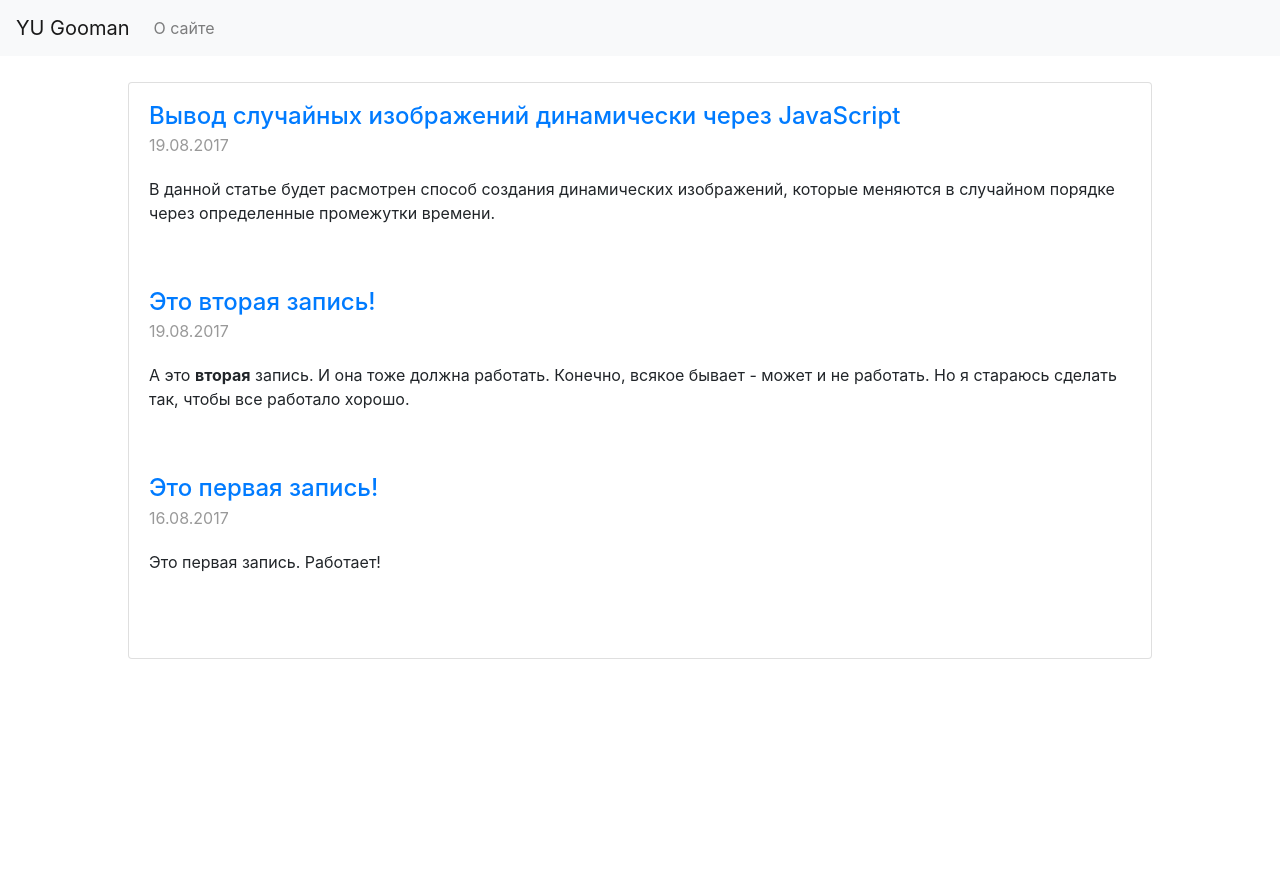
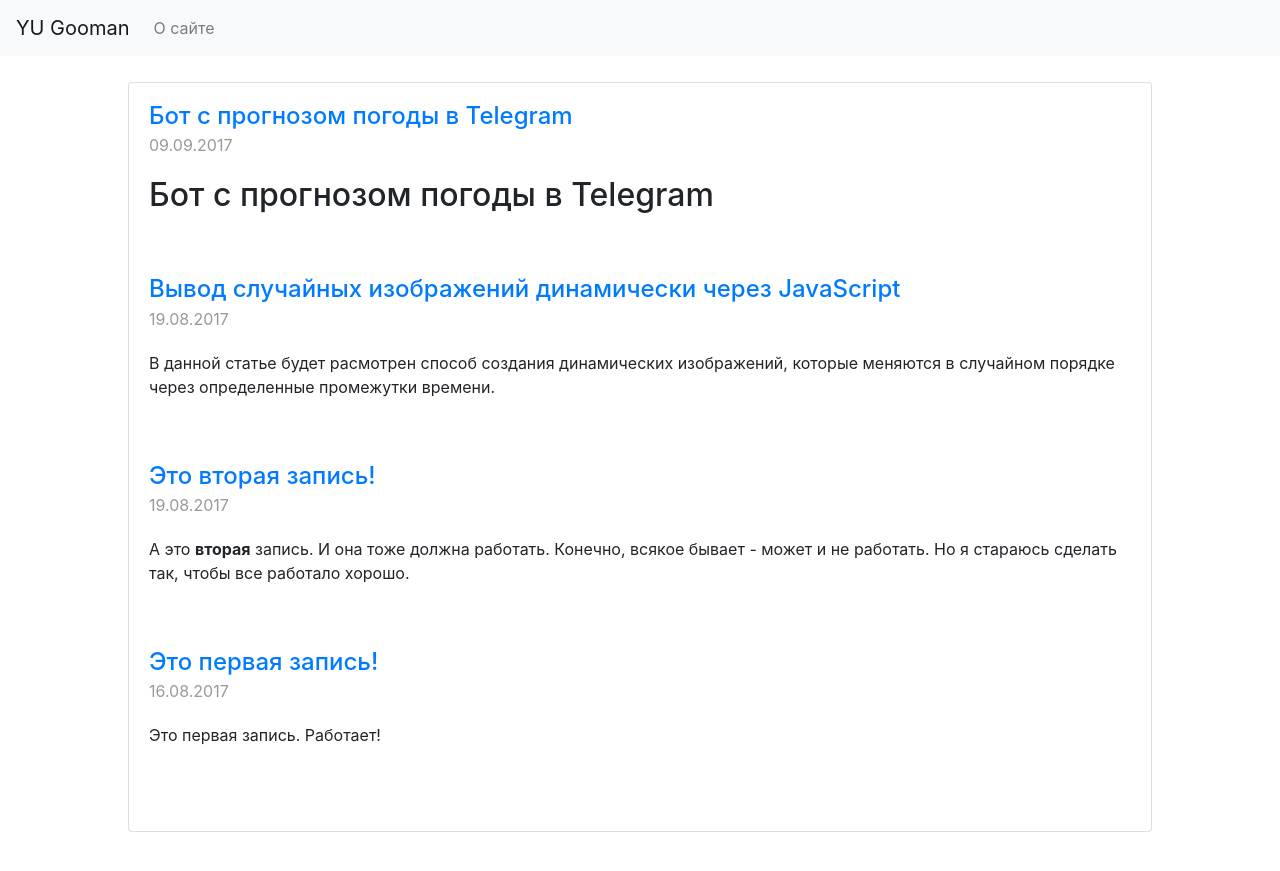
Before and after one commit to Gooman-rus/gooman-rus.github.io, a Jekyll site: the page built from index.html, in a window 1280 px wide. Shown: the top 871 px of the page. Built offline with Jekyll 4.4.1, drawn with Linux system fonts in a browser that asks for light colours; nearby versions of some CDN libraries; comment, search, counter and statistics services are not loaded.

Commit message:
Update 2017-09-09-telegram-weather-bot.md

```diff
--- a/_posts/2017-09-09-telegram-weather-bot.md
+++ b/_posts/2017-09-09-telegram-weather-bot.md
@@ -1,6 +1,13 @@
 ---
-published: false
+layout: post
+title: "Бот с прогнозом погоды в Telegram"
+date: 2017-09-09 18:02
+comments: true
+
+description: Бот для получения прогноза погоды в Telegram
+keywords: telegram, bot, chat, weather, forecast, прогноз, погоды, телеграм, бот
 ---
+
 ## Бот с прогнозом погоды в Telegram
 
 Хочу представить своего бота Telegram под названием [TheLair Weather](https://storebot.me/bot/thelairbot "Прогноз погоды Telegram bot"), который позволяет получить прогноз погоды на 5 дней в виде красивых и подробных графиков.
```
